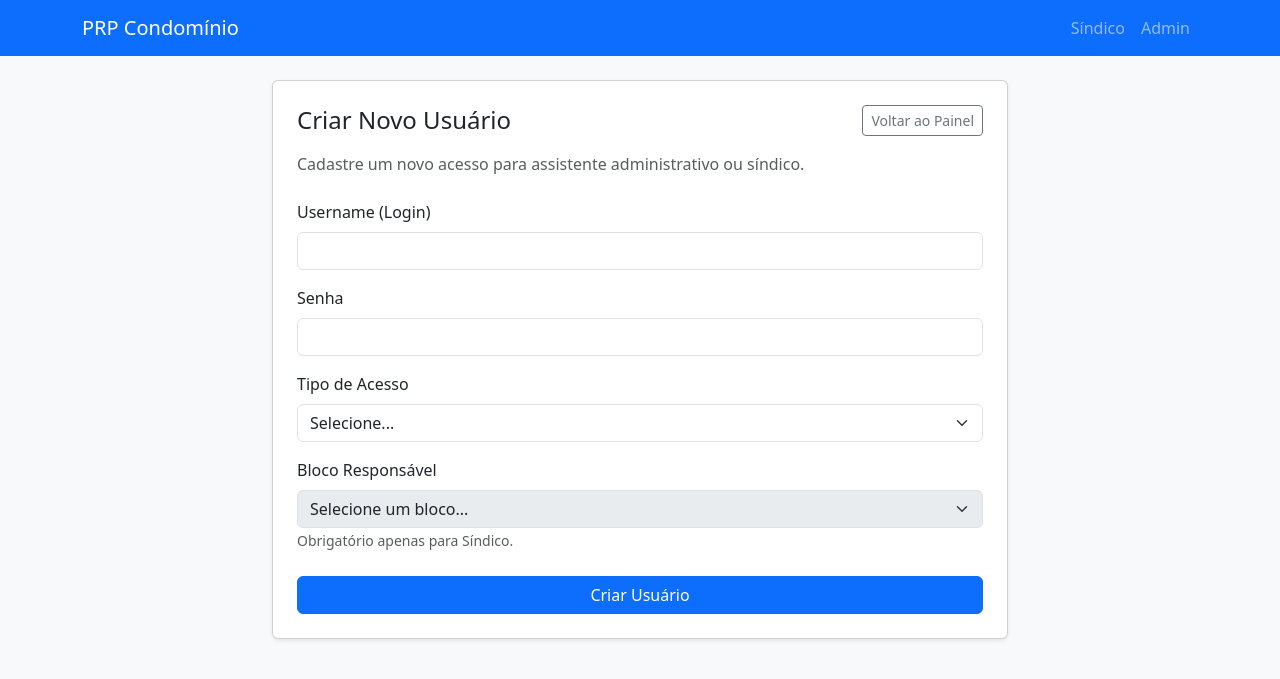
After one commit to FBarrientosX/prp_cadastro_moradores, a Flask app: page /admin/usuarios/novo in a window 1280 px wide. The commit adds this page. Shown: the top 679 px of the page. Run offline with Flask 3, Linux system fonts and the light colour scheme; the visitor is signed in with stand-in values (Sample User, id 1); tables that the repository leaves empty hold one stand-in row (values such as "Sample post").

Commit message:
feat - regras de acesso de assistente

```diff
--- a/app/auth.py
+++ b/app/auth.py
@@ -69,6 +69,18 @@ def admin_required(view):
     return wrapped
 
 
+def admin_or_assistente_required(view):
+    @wraps(view)
+    def wrapped(*args, **kwargs):
+        usuario = get_current_user()
+        if not usuario or usuario.role not in (Role.ADMIN, Role.ASSISTENTE):
+            flash("Acesso restrito à administração.", "danger")
+            return redirect(url_for("admin_login"))
+        return view(*args, **kwargs)
+
+    return wrapped
+
+
 def sindico_required(view):
     @wraps(view)
     def wrapped(*args, **kwargs):
--- a/app/models.py
+++ b/app/models.py
@@ -7,6 +7,7 @@ from app import db
 
 class Role:
     ADMIN = "admin"
+    ASSISTENTE = "assistente"
     SINDICO = "sindico"
 
 
@@ -54,6 +55,10 @@ class Usuario(db.Model):
     @property
     def is_sindico(self):
         return self.role == Role.SINDICO
+
+    @property
+    def is_assistente(self):
+        return self.role == Role.ASSISTENTE
 
     def __repr__(self):
         return f"<Usuario {self.username} ({self.role})>"
--- a/app/routes.py
+++ b/app/routes.py
@@ -6,6 +6,7 @@ from flask import flash, redirect, render_template, request, session, url_for
 from app import db
 from app.auth import (
     admin_required,
+    admin_or_assistente_required,
     gerar_senha_aleatoria,
     get_current_user,
     get_unidade_logada,
@@ -23,6 +24,7 @@ from app.email_service import (
 from app.models import (
     LogAuditoria,
     Pessoa,
+    Role,
     StatusDocumento,
     StatusUnidade,
     Unidade,
@@ -736,14 +738,18 @@ def sindico_validar_unidade(unidade_id):
 
 
 def admin_login():
-    if get_current_user() and get_current_user().is_admin:
+    usuario_logado = get_current_user()
+    if usuario_logado and usuario_logado.role in (Role.ADMIN, Role.ASSISTENTE):
         return redirect(url_for("admin_dashboard"))
 
     if request.method == "POST":
         username = request.form.get("username", "").strip()
         password = request.form.get("password", "")
 
-        usuario = Usuario.query.filter_by(username=username, role="admin").first()
+        usuario = Usuario.query.filter(
+            Usuario.username == username,
+            Usuario.role.in_([Role.ADMIN, Role.ASSISTENTE]),
+        ).first()
         if usuario and usuario.check_password(password):
             login_usuario(usuario)
             return redirect(url_for("admin_dashboard"))
@@ -759,8 +765,9 @@ def admin_logout():
     return redirect(url_for("admin_login"))
 
 
-@admin_required
+@admin_or_assistente_required
 def admin_dashboard():
+    usuario = get_current_user()
     aguardando_registro = (
         Unidade.query.filter_by(status=StatusUnidade.APROVADA)
         .order_by(Unidade.bloco, Unidade.apartamento)
@@ -776,16 +783,23 @@ def admin_dashboard():
         .order_by(Usuario.bloco_responsavel, Usuario.username)
         .all()
     )
+    equipe_acessos = (
+        Usuario.query.filter(Usuario.role.in_([Role.ASSISTENTE, Role.SINDICO]))
+        .order_by(Usuario.role, Usuario.username)
+        .all()
+    )
 
     return render_template(
         "dashboard_admin.html",
         aguardando_registro=aguardando_registro,
         finalizados=finalizados,
         sindicos=sindicos,
+        equipe_acessos=equipe_acessos,
+        current_user=usuario,
     )
 
 
-@admin_required
+@admin_or_assistente_required
 def admin_registrar(unidade_id):
     unidade = Unidade.query.get_or_404(unidade_id)
 
@@ -799,8 +813,13 @@ def admin_registrar(unidade_id):
     return redirect(url_for("admin_dashboard"))
 
 
-@admin_required
+@admin_or_assistente_required
 def admin_resetar_senha(unidade_id):
+    usuario = get_current_user()
+    if usuario.role != Role.ADMIN:
+        flash("Acesso negado.", "danger")
+        return redirect(url_for("admin_dashboard"))
+
     unidade = Unidade.query.get_or_404(unidade_id)
     nova_senha = request.form.get("nova_senha", "").strip()
 
@@ -820,8 +839,13 @@ def admin_resetar_senha(unidade_id):
     return redirect(url_for("admin_dashboard"))
 
 
-@admin_required
+@admin_or_assistente_required
 def admin_excluir_unidade(unidade_id):
+    usuario = get_current_user()
+    if usuario.role != Role.ADMIN:
+        flash("Acesso negado.", "danger")
+        return redirect(url_for("admin_dashboard"))
+
     unidade = Unidade.query.get_or_404(unidade_id)
 
     db.session.delete(unidade)
@@ -955,6 +979,82 @@ def admin_salvar_proprietario(unidade_id):
     return redirect(url_for("admin_dashboard"))
 
 
+@admin_required
+def admin_criar_usuario():
+    blocos = [f"Bloco {indice}" for indice in range(1, 9)]
+
+    if request.method == "POST":
+        username = request.form.get("username", "").strip()
+        senha = request.form.get("senha", "")
+        tipo_acesso = request.form.get("tipo_acesso", "").strip()
+        bloco_responsavel = request.form.get("bloco_responsavel", "").strip()
+
+        if not username:
+            flash("Informe o login do usuário.", "danger")
+            return render_template("criar_usuario.html", blocos=blocos)
+        if len(senha) < 6:
+            flash("A senha deve ter ao menos 6 caracteres.", "danger")
+            return render_template("criar_usuario.html", blocos=blocos)
+
+        mapeamento_tipo = {
+            "assistente": Role.ASSISTENTE,
+            "sindico": Role.SINDICO,
+        }
+        role = mapeamento_tipo.get(tipo_acesso)
+        if not role:
+            flash("Tipo de acesso inválido.", "danger")
+            return render_template("criar_usuario.html", blocos=blocos)
+
+        if role == Role.SINDICO and bloco_responsavel not in blocos:
+            flash("Selecione um bloco válido para o síndico.", "danger")
+            return render_template("criar_usuario.html", blocos=blocos)
+
+        if Usuario.query.filter_by(username=username).first():
+            flash("Já existe um usuário com esse login.", "warning")
+            return render_template("criar_usuario.html", blocos=blocos)
+
+        novo_usuario = Usuario(
+            username=username,
+            role=role,
+            bloco_responsavel=bloco_responsavel if role == Role.SINDICO else None,
+        )
+        novo_usuario.set_password(senha)
+        db.session.add(novo_usuario)
+        db.session.commit()
+
+        flash("Usuário criado com sucesso.", "success")
+        return redirect(url_for("admin_dashboard"))
+
+    return render_template("criar_usuario.html", blocos=blocos)
+
+
+@admin_required
+def admin_excluir_usuario(usuario_id):
+    usuario_logado = get_current_user()
+    usuario_alvo = Usuario.query.get_or_404(usuario_id)
+
+    if usuario_alvo.id == usuario_logado.id:
+        flash("Você não pode excluir o próprio acesso.", "danger")
+        return redirect(url_for("admin_dashboard"))
+
+    if usuario_alvo.role not in (Role.ASSISTENTE, Role.SINDICO):
+        flash("Apenas acessos de assistente ou síndico podem ser revogados aqui.", "warning")
+        return redirect(url_for("admin_dashboard"))
+
+    username_alvo = usuario_alvo.username
+    role_alvo = usuario_alvo.role
+    db.session.delete(usuario_alvo)
+    _registrar_auditoria(
+        usuario_logado,
+        f"Acesso do {role_alvo} '{username_alvo}' foi revogado por "
+        f"'{usuario_logado.username}'.",
+    )
+    db.session.commit()
+
+    flash(f"Acesso de '{username_alvo}' revogado com sucesso.", "success")
+    return redirect(url_for("admin_dashboard"))
+
+
 def init_app(app):
     app.add_url_rule("/", "index", index, methods=["GET"])
     app.add_url_rule(
@@ -1016,6 +1116,18 @@ def init_app(app):
     app.add_url_rule("/admin/logout", "admin_logout", admin_logout, methods=["GET"])
     app.add_url_rule("/admin", "admin_dashboard", admin_dashboard, methods=["GET"])
     app.add_url_rule(
+        "/admin/usuarios/novo",
+        "admin_criar_usuario",
+        admin_criar_usuario,
+        methods=["GET", "POST"],
+    )
+    app.add_url_rule(
+        "/admin/usuarios/excluir/<int:usuario_id>",
+        "admin_excluir_usuario",
+        admin_excluir_usuario,
+        methods=["POST"],
+    )
+    app.add_url_rule(
         "/admin/registrar/<int:unidade_id>",
         "admin_registrar",
         admin_registrar,
--- /dev/null
+++ b/app/templates/criar_usuario.html
@@ -0,0 +1,78 @@
+{% extends "base.html" %}
+
+{% block title %}Criar Usuário{% endblock %}
+
+{% block content %}
+<div class="row justify-content-center">
+    <div class="col-lg-8">
+        <div class="card shadow-sm">
+            <div class="card-body p-4">
+                <div class="d-flex justify-content-between align-items-center mb-3">
+                    <h1 class="h4 mb-0">Criar Novo Usuário</h1>
+                    <a href="{{ url_for('admin_dashboard') }}" class="btn btn-outline-secondary btn-sm">
+                        Voltar ao Painel
+                    </a>
+                </div>
+                <p class="text-muted mb-4">
+                    Cadastre um novo acesso para assistente administrativo ou síndico.
+                </p>
+
+                <form method="post" action="{{ url_for('admin_criar_usuario') }}">
+                    <div class="mb-3">
+                        <label class="form-label" for="username">Username (Login)</label>
+                        <input type="text" class="form-control" id="username" name="username" required>
+                    </div>
+
+                    <div class="mb-3">
+                        <label class="form-label" for="senha">Senha</label>
+                        <input type="password" class="form-control" id="senha" name="senha" minlength="6" required>
+                    </div>
+
+                    <div class="mb-3">
+                        <label class="form-label" for="tipo_acesso">Tipo de Acesso</label>
+                        <select class="form-select" id="tipo_acesso" name="tipo_acesso" required>
+                            <option value="" selected disabled>Selecione...</option>
+                            <option value="assistente">Assistente Administrativo</option>
+                            <option value="sindico">Síndico de Bloco</option>
+                        </select>
+                    </div>
+
+                    <div class="mb-4">
+                        <label class="form-label" for="bloco_responsavel">Bloco Responsável</label>
+                        <select class="form-select" id="bloco_responsavel" name="bloco_responsavel" disabled>
+                            <option value="" selected disabled>Selecione um bloco...</option>
+                            {% for bloco in blocos %}
+                            <option value="{{ bloco }}">{{ bloco }}</option>
+                            {% endfor %}
+                        </select>
+                        <small class="text-muted">Obrigatório apenas para Síndico.</small>
+                    </div>
+
+                    <button type="submit" class="btn btn-primary w-100">
+                        Criar Usuário
+                    </button>
+                </form>
+            </div>
+        </div>
+    </div>
+</div>
+{% endblock %}
+
+{% block scripts %}
+<script>
+    const tipoAcesso = document.getElementById("tipo_acesso");
+    const blocoResponsavel = document.getElementById("bloco_responsavel");
+
+    function atualizarCampoBloco() {
+        const sindicoSelecionado = tipoAcesso.value === "sindico";
+        blocoResponsavel.disabled = !sindicoSelecionado;
+        blocoResponsavel.required = sindicoSelecionado;
+        if (!sindicoSelecionado) {
+            blocoResponsavel.value = "";
+        }
+    }
+
+    tipoAcesso.addEventListener("change", atualizarCampoBloco);
+    atualizarCampoBloco();
+</script>
+{% endblock %}
```
Also changed, not shown: app/templates/dashboard_admin.html (+73 -1 lines), 1 other file.
